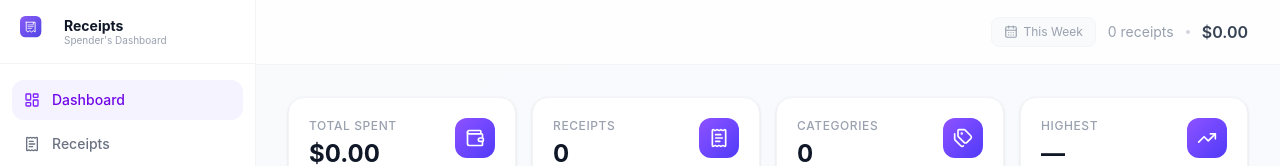
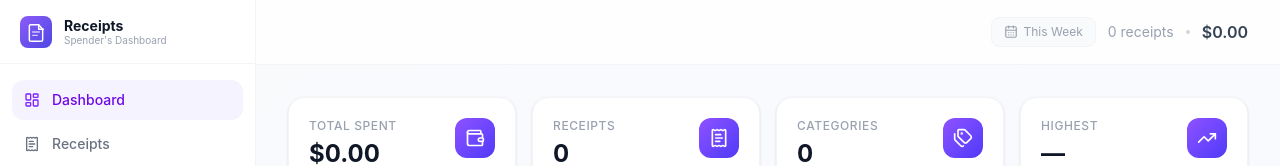
Before and after one commit to Mrreubs/Receipts-A-Spender-s-Dashboard, a React (Vite) app: page / in a window 1280 px wide. Shown: the top 166 px of the page. Built offline with nearby package versions, Linux system fonts and the light colour scheme.

Commit message:
redesign logo: clean receipt mark with folded corner

```diff
--- a/src/components/Logo.tsx
+++ b/src/components/Logo.tsx
@@ -4,31 +4,27 @@ interface LogoProps {
 }
 
 export default function Logo({ size = 32, showText = false }: LogoProps) {
-  const s = size
   return (
     <div className="flex items-center gap-3">
-      <svg width={s} height={s} viewBox="0 0 48 48" className="shrink-0">
+      <svg width={size} height={size} viewBox="0 0 48 48" className="shrink-0">
         <defs>
-          <linearGradient id="logoGrad" x1="0" y1="0" x2="1" y2="1">
+          <linearGradient id="logoG" x1="0" y1="0" x2="1" y2="1">
             <stop offset="0%" stopColor="#8b5cf6" />
             <stop offset="100%" stopColor="#4f46e5" />
           </linearGradient>
         </defs>
-        <rect width={s} height={s} rx={s >= 48 ? 12 : s * 0.25} fill="url(#logoGrad)" />
+        <rect width={48} height={48} rx={12} fill="url(#logoG)" />
         <path
-          stroke="#fff" strokeWidth={s / 16} strokeLinecap="round" strokeLinejoin="round" fill="none"
-          d="M14 14h20v22l-4-3-4 3-4-3-4 3-4-3V14z"
-          transform={`scale(${s / 48})`}
+          d="M16 13h12l6 7v16a2 2 0 0 1-2 2H16a2 2 0 0 1-2-2V15a2 2 0 0 1 2-2z"
+          fill="none" stroke="#fff" strokeWidth={2.2} strokeLinejoin="round"
         />
         <path
-          stroke="#fff" strokeWidth={s / 20} strokeLinecap="round" fill="none"
-          d="M18 20h12v0M18 24h12v0M18 28h8v0"
-          transform={`scale(${s / 48})`}
+          d="M28 13v7h7"
+          fill="none" stroke="#fff" strokeWidth={2.2} strokeLinecap="round" strokeLinejoin="round"
         />
         <path
-          stroke="#fff" strokeWidth={s / 16} strokeLinecap="round" fill="none"
-          d="M30 14v4"
-          transform={`scale(${s / 48})`}
+          d="M19 24h10M19 29h7"
+          fill="none" stroke="#fff" strokeWidth={2} strokeLinecap="round" opacity={0.7}
         />
       </svg>
       {showText && (
```
Also changed, not shown: public/favicon.svg.
